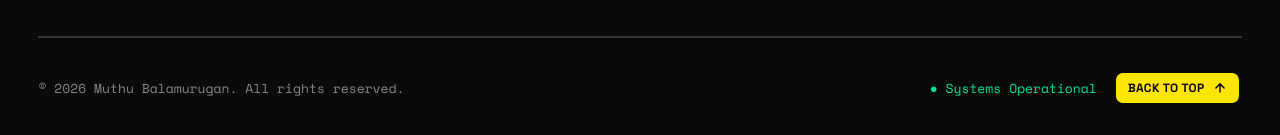
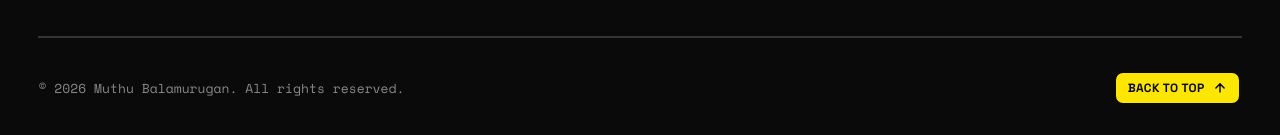
Before and after one commit to Aztrix-MBM/Aztrix-MBM.github.io, a React (Vite) app: page / in a window 1280 px wide. Shown: the part 1069-1204 px from the top of the page. Built offline with nearby package versions, Linux system fonts and the light colour scheme.

Commit message:
feat: remove Systems Operational from footer

```diff
--- a/src/components/ui/Footer.tsx
+++ b/src/components/ui/Footer.tsx
@@ -89,11 +89,7 @@ export const Footer: React.FC<FooterProps> = ({ onSelectTab }) => {
             <span>© {new Date().getFullYear()} {personalData.name}. All rights reserved.</span>
           </div>
 
-          <div style={{ display: 'flex', alignItems: 'center', gap: '16px' }}>
-            <span style={{ color: 'var(--color-green)' }}>
-              ● Systems Operational
-            </span>
-
+          <div>
             <button
               type="button"
               onClick={scrollToTop}
```
